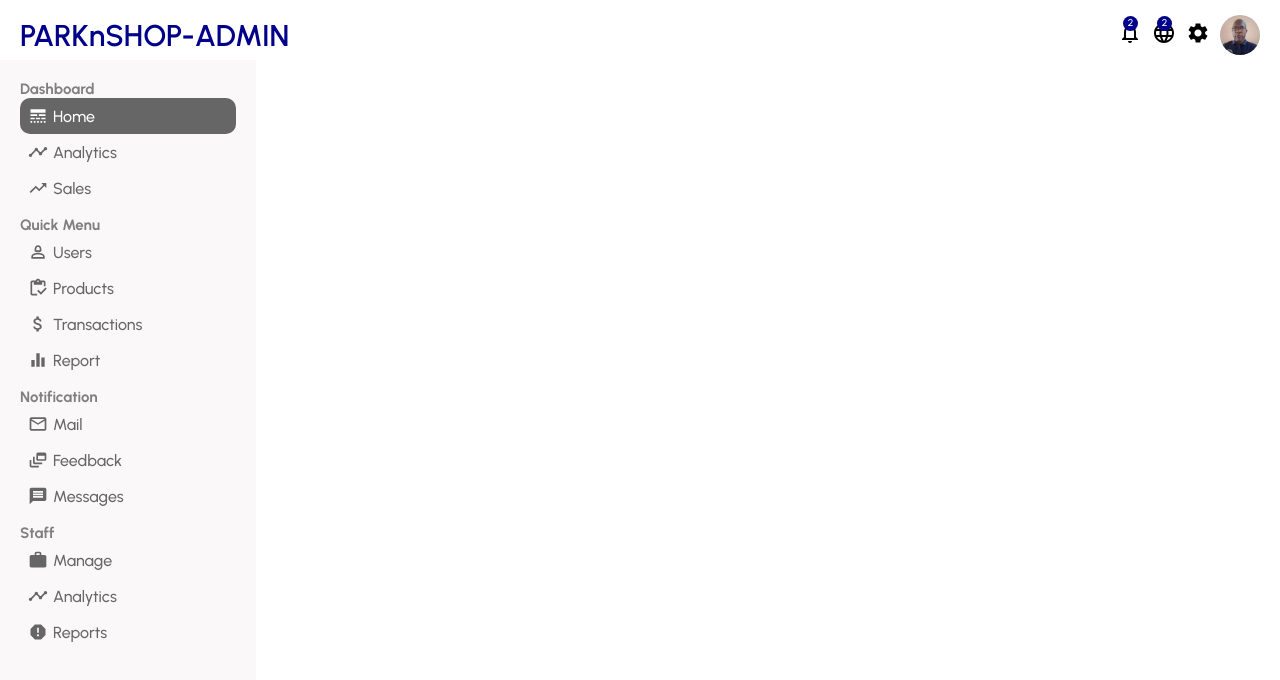
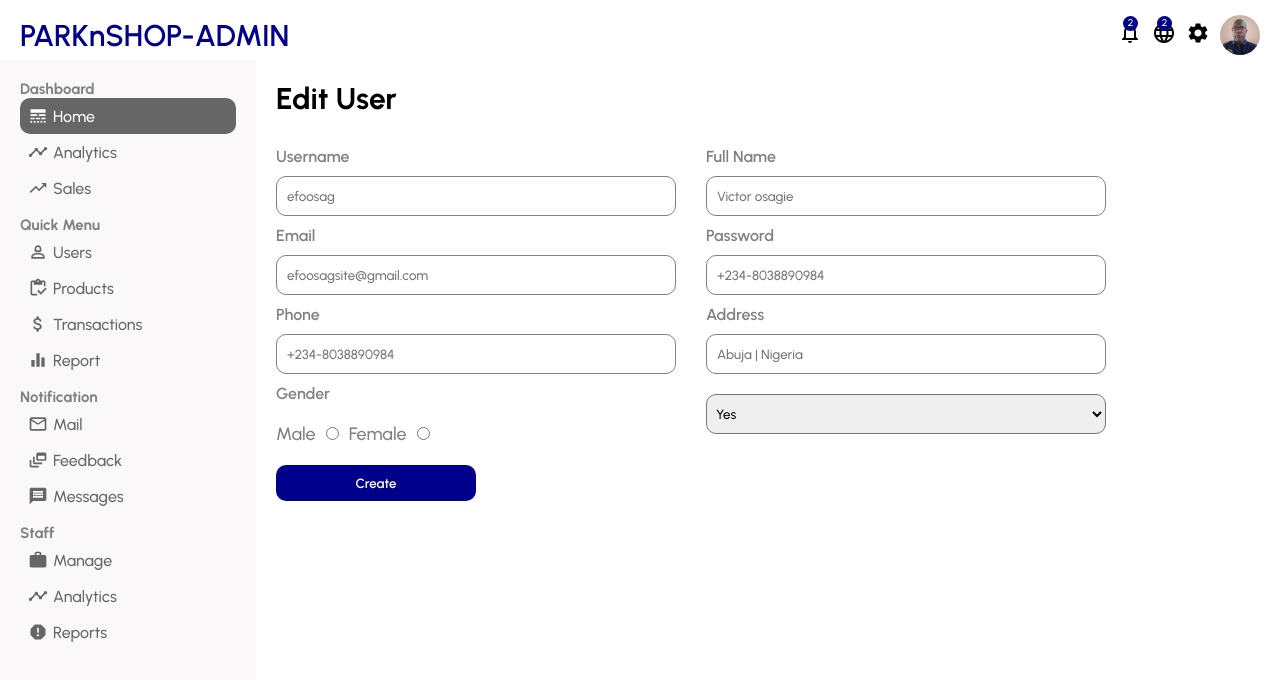
Before and after one commit to efoosag/park-n-shop, a React (Create React App) app in the folder parknshopadmin/: page /new_user in a window 1280 px wide. Shown: the top 680 px of the page. Built offline with nearby package versions, Linux system fonts and the light colour scheme.

Commit message:
add new user form

```diff
--- a/parknshopadmin/src/App.js
+++ b/parknshopadmin/src/App.js
@@ -4,6 +4,7 @@ import Sidebar from "./components/Sidebar";
 import Home from "./pages/Home";
 import Users from "./pages/Users";
 import User from "./pages/User";
+import NewUser from "./pages/NewUser";
 import styled from "styled-components";
 
 const Wrapper = styled.div`
@@ -15,20 +16,20 @@ const Detail = styled.div`
 function App() {
   return (
     <>
-      <Navbar />
-      <Wrapper>
-        <Sidebar />
-        <Detail>
-          <BrowserRouter>
+      <BrowserRouter>
+        <Navbar />
+        <Wrapper>
+          <Sidebar />
+          <Detail>
             <Routes>
               <Route exact path="/" element={<Home />} />
               <Route exact path="/users" element={<Users />} />
               <Route exact path="/user/:userId" element={<User />} />
+              <Route exact path="/new_user" element={<NewUser />} />
             </Routes>
-          </BrowserRouter>
-        </Detail>
-
-      </Wrapper>
+          </Detail>
+        </Wrapper>
+      </BrowserRouter>
     </>
   );
 }
--- a/parknshopadmin/src/components/HomeWidgetRight.jsx
+++ b/parknshopadmin/src/components/HomeWidgetRight.jsx
@@ -17,6 +17,8 @@ const WidgetTable = styled.table`
   width: 100%;
   border-spacing: 20px;
 `
+const WidgetThead = styled.thead``
+const WidgetTbody = styled.tbody``
 const WidgetTr = styled.tr``
 const WidgetTh = styled.th`
   text-align: left;
@@ -50,12 +52,15 @@ const HomeWidgetRight = () => {
     <Wrapper>
       <WidgetTableTitle>Customer's Latest Transactions</WidgetTableTitle>
       <WidgetTable>
+        <WidgetThead>
           <WidgetTr>
             <WidgetTh>Customer</WidgetTh>
             <WidgetTh>Date</WidgetTh>
             <WidgetTh>Amount</WidgetTh>
             <WidgetTh>Status</WidgetTh>
           </WidgetTr>
+        </WidgetThead>
+        <WidgetTbody>
           <WidgetTr>
             <WidgetTd>
               <WidgetUserDetails>
@@ -121,6 +126,7 @@ const HomeWidgetRight = () => {
               <WidgetButton type="Pending">Pending</WidgetButton>
             </WidgetTd>
           </WidgetTr>
+        </WidgetTbody>
       </WidgetTable>
     </Wrapper>
   )
--- a/parknshopadmin/src/components/Sidebar.jsx
+++ b/parknshopadmin/src/components/Sidebar.jsx
@@ -1,5 +1,6 @@
 import { AttachMoney, DynamicFeed, Equalizer, InventoryOutlined, LineStyle, MailOutline, Message, Person2Outlined, Report, Timeline, TrendingUp, WorkOutlined } from '@mui/icons-material'
 import React from 'react'
+import { Link } from 'react-router-dom'
 import styled from 'styled-components'
 
 
@@ -46,10 +47,12 @@ const Sidebar = () => {
         <SideItemContainer>
           <SideItemTitle>Dashboard</SideItemTitle>
           <SideItem>
-            <SideItemList type="active">
+            <Link to="/" style={{textDecoration: 'none', color: 'inherit'}}>
+              <SideItemList type="active" >
                 <LineStyle style={{fontSize: '20px', marginRight: '5px'}}/>
                 Home
               </SideItemList>
+            </Link>
             <SideItemList>
               <Timeline style={{fontSize: '20px', marginRight: '5px'}}/>
               Analytics
@@ -63,14 +66,18 @@ const Sidebar = () => {
         <SideItemContainer>
           <SideItemTitle>Quick Menu</SideItemTitle>
           <SideItem>
+            <Link to="/users" style={{textDecoration: 'none', color: 'inherit'}}>
               <SideItemList>
                 <Person2Outlined style={{fontSize: '20px', marginRight: '5px'}}/>
                 Users
               </SideItemList>
+            </Link>
+            <Link to="/products" style={{textDecoration: 'none', color: 'inherit'}}>
               <SideItemList>
                 <InventoryOutlined style={{fontSize: '20px', marginRight: '5px'}}/>
                 Products
               </SideItemList>
+            </Link>
             <SideItemList>
               <AttachMoney style={{fontSize: '20px', marginRight: '5px'}}/>
               Transactions
--- a/parknshopadmin/src/pages/NewUser.jsx
+++ b/parknshopadmin/src/pages/NewUser.jsx
@@ -1,8 +1,121 @@
 import React from 'react'
+import styled from 'styled-components'
+
+const Wrapper = styled.div`
+  flex: 4;
+  padding: 20px;
+`
+const NewUserTitle = styled.h3`
+  font-size: 30px;
+`
+const Form = styled.form`
+  margin-top: 20px;
+`
+const FormItem = styled.div`
+  display: flex;
+  flex-wrap: wrap;
+`
+
+const Item = styled.div`
+  width: 400px;
+  display: flex;
+  flex-direction: column;
+  margin-top: 10px;
+  margin-right: 30px;
+`
+const Label = styled.label`
+  margin-bottom: 10px;
+  font-size: 16px;
+  font-weight: 600;
+  color: gray;
+`
+const Input = styled.input`
+  height: 40px;
+  padding: 10px;
+  border-radius: 10px;
+  border: 1px solid grey;
+`
+const GenderItem = styled.div`
+  margin-top: 10px;
+`
+const GenderLabel = styled.label`
+  font-size: 18px;
+  color: grey;
+`
+const GenderInput = styled.input`
+  margin: 0 10px;
+`
+const Select = styled.select`
+  height: 40px;
+  width: 400px;
+  padding: 0 5px;
+  border-radius: 10px;
+  margin-top: 10px;
+`
+const Option = styled.option``
+
+const FormButton = styled.button`
+  margin-top: 20px;
+  border: none;
+  padding: 10px 20px;
+  width: 200px;
+  background-color: darkblue;
+  color: #fff;
+  cursor: pointer;
+  border-radius: 10px;
+  font-weight: 600;
+
+`
 
 const NewUser = () => {
   return (
-    <div>NewUser</div>
+    <Wrapper>
+      <NewUserTitle> Edit User</NewUserTitle>
+      <Form>
+        <FormItem>
+          <Item>
+            <Label>Username</Label>
+            <Input placeholder='efoosag'/>
+          </Item>
+          <Item>
+            <Label>Full Name</Label>
+            <Input placeholder='Victor osagie'/>
+          </Item>
+          <Item>
+            <Label>Email</Label>
+            <Input placeholder='efoosagsite@gmail.com'/>
+          </Item>
+          <Item>
+            <Label>Password</Label>
+            <Input type='password' placeholder='+234-8038890984'/>
+          </Item>
+          <Item>
+            <Label>Phone</Label>
+            <Input placeholder='+234-8038890984'/>
+          </Item>
+          <Item>
+            <Label>Address</Label>
+            <Input placeholder='Abuja | Nigeria'/>
+          </Item>
+          <Item>
+            <Label>Gender</Label>
+            <GenderItem>
+              <GenderLabel for="male">Male</GenderLabel>
+              <GenderInput type="radio" id="male" value="male"/>
+              <GenderLabel for="female">Female</GenderLabel>
+              <GenderInput type="radio" id="female" value="female"/>
+            </GenderItem>
+          </Item>
+          <Item>
+            <Select>
+              <Option value="yes"> Yes</Option>
+              <Option value="no"> No</Option>
+            </Select>
+          </Item>
+        </FormItem>
+        <FormButton>Create</FormButton>
+      </Form>
+    </Wrapper>
   )
 }
 
--- a/parknshopadmin/src/pages/User.jsx
+++ b/parknshopadmin/src/pages/User.jsx
@@ -1,5 +1,6 @@
 import { CalendarToday, LocationSearching, MailOutline, PermIdentity, PhoneAndroid, Publish } from '@mui/icons-material'
 import React from 'react'
+import { Link } from 'react-router-dom'
 import styled from 'styled-components'
 
 const Wrapper = styled.div`
@@ -150,7 +151,9 @@ const User = () => {
       <UserTitleContainer>
         <UserWrapperTitle>
           <UserTitle>Edit User</UserTitle>
-          <UserTitleButton>Create</UserTitleButton>
+          <Link to="/new_user">
+            <UserTitleButton>Create</UserTitleButton>
+          </Link>
         </UserWrapperTitle>
         <UserWrapper>
           <UserLeft>
```
Lines whose indentation alone changed are shown as unchanged.
